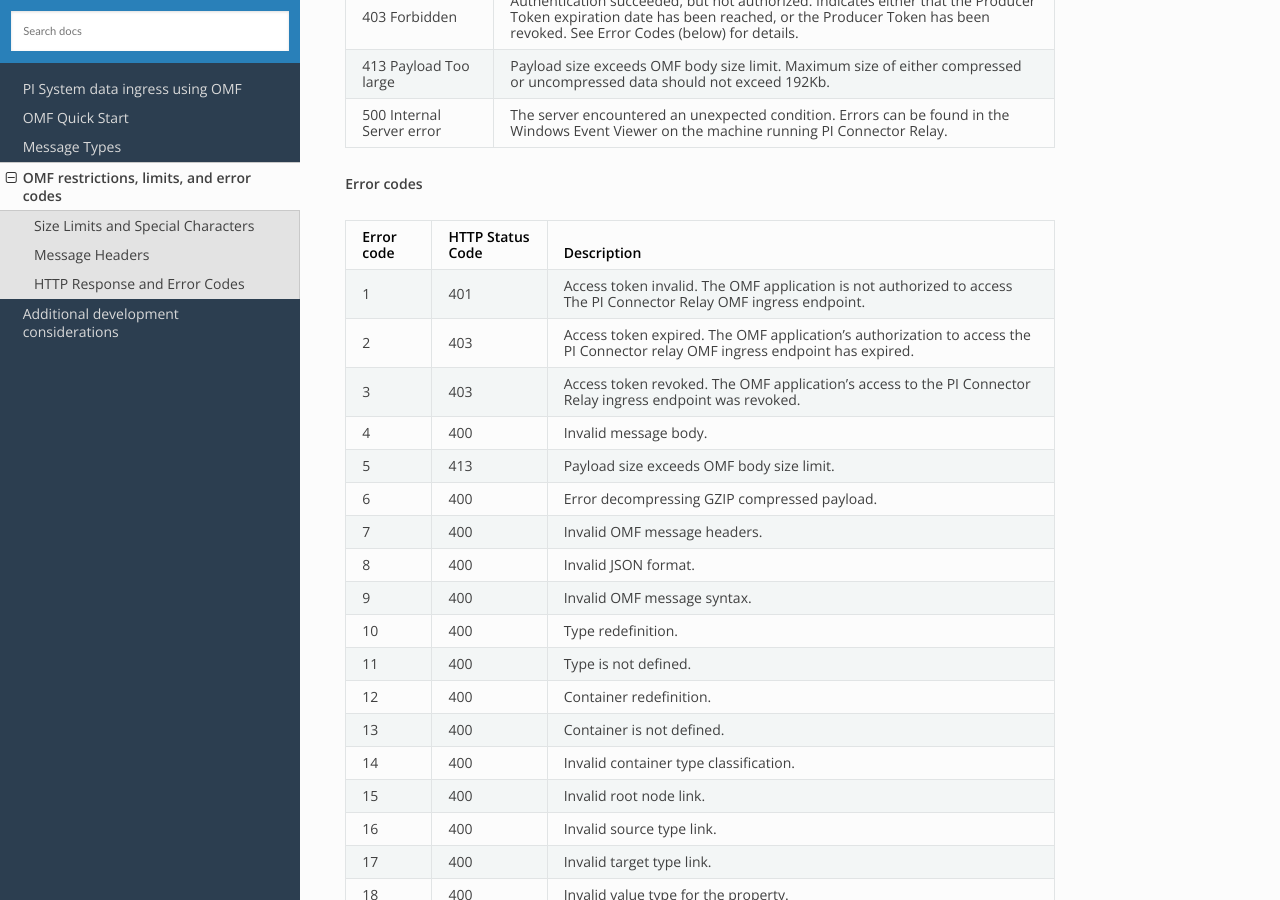
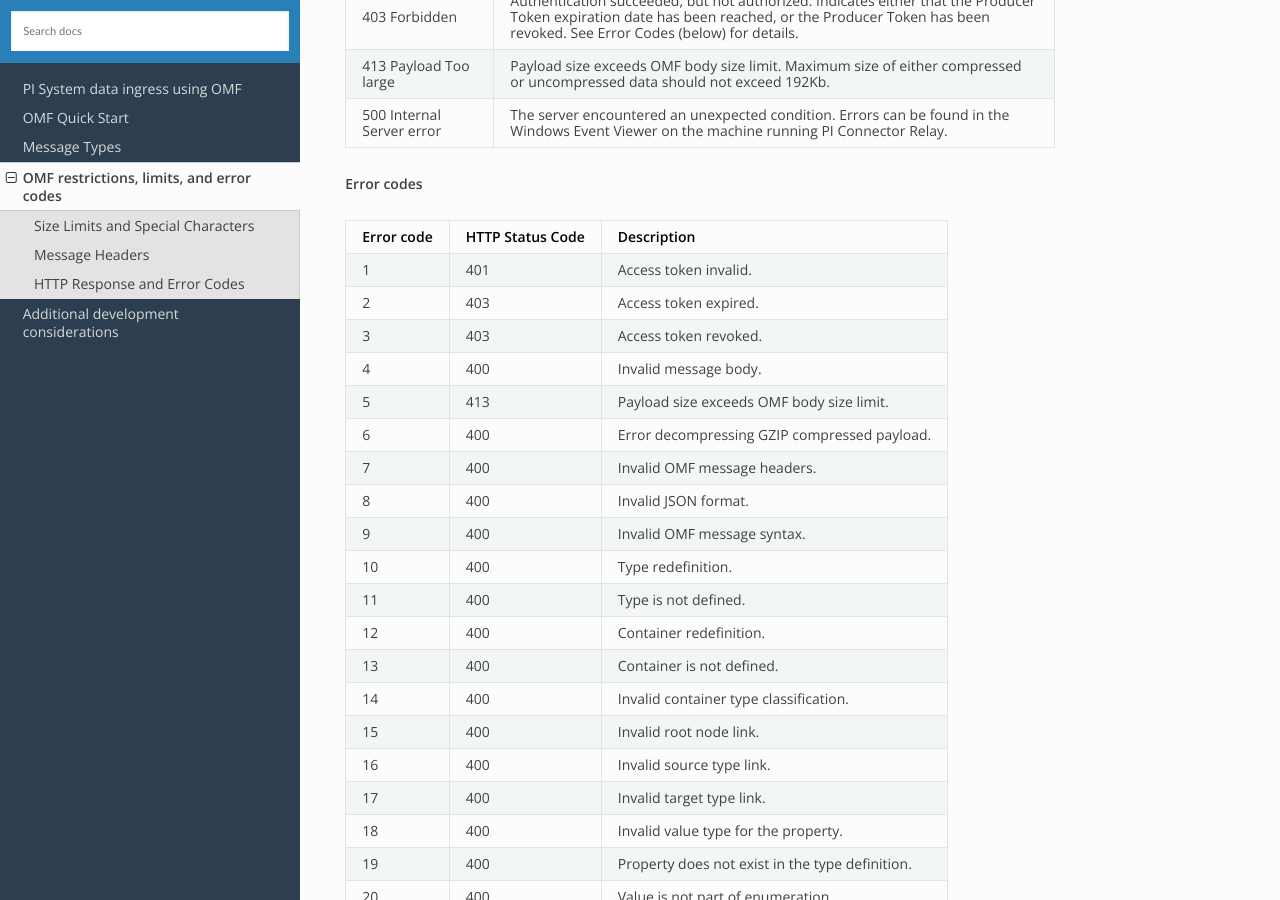
Before and after one commit to osisoft/OMF-Developer-Companion-Guide, a Sphinx documentation site: the page built from docs/OMF-Reference.rst, in a window 1280 px wide and 900 px high, scrolled down 1749 px. Built offline with Sphinx 7.4.7 and the Read the Docs theme 2.0.0, drawn with Linux system fonts in a browser that asks for light colours.

Commit message:
Update OMF-Reference.rst

```diff
--- a/docs/OMF-Reference.rst
+++ b/docs/OMF-Reference.rst
@@ -94,14 +94,11 @@
 +-------------+--------------------------------+-----------------------------------------------------------------------+
 | Error code  | HTTP Status Code               | Description                                                           |
 +=============+================================+=======================================================================+
-| 1           | 401                            | Access token invalid. The OMF application is not authorized to access |
-|             |                                | The PI Connector Relay OMF ingress endpoint.                          |
+| 1           | 401                            | Access token invalid.                                                 |
 +-------------+--------------------------------+-----------------------------------------------------------------------+
-| 2           | 403                            | Access token expired. The OMF application's authorization to          |
-|             |                                | access the PI Connector relay OMF ingress endpoint has expired.       |
+| 2           | 403                            | Access token expired.                                                 |
 +-------------+--------------------------------+-----------------------------------------------------------------------+
-| 3           | 403                            | Access token revoked. The OMF application's access to the PI          |
-|             |                                | Connector Relay ingress endpoint was revoked.                         |
+| 3           | 403                            | Access token revoked.                                                 |
 +-------------+--------------------------------+-----------------------------------------------------------------------+
 | 4           | 400                            | Invalid message body.                                                 |
 +-------------+--------------------------------+-----------------------------------------------------------------------+
```
